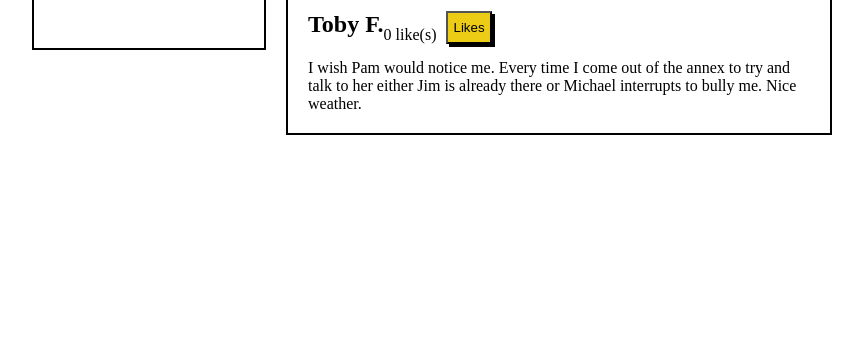
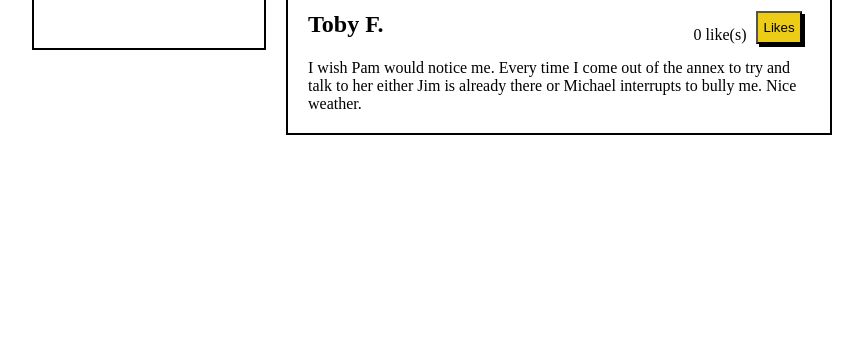
Before and after one commit to OvermanFly101/W2D2, a plain HTML site: page Likes/Part 2/index.html in a window 1280 px wide. Shown: the part 449-800 px from the top of the page, without its empty margins (224-1087 px from the left). Drawn offline with Linux system fonts and the light colour scheme.

Commit message:
forgot button

```diff
--- a/Likes/Part 2/style.css
+++ b/Likes/Part 2/style.css
@@ -56,7 +56,7 @@ img {
 }
 
 #three {
-  margin-left: ;
+  margin-left: 310px;
 }
 
 .likeIt p{
```
